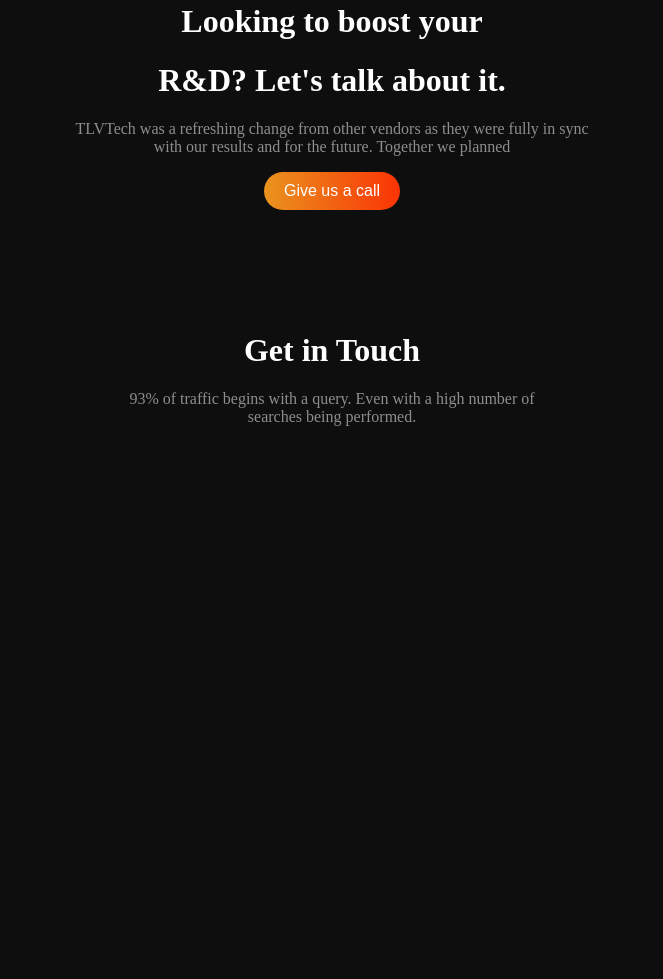
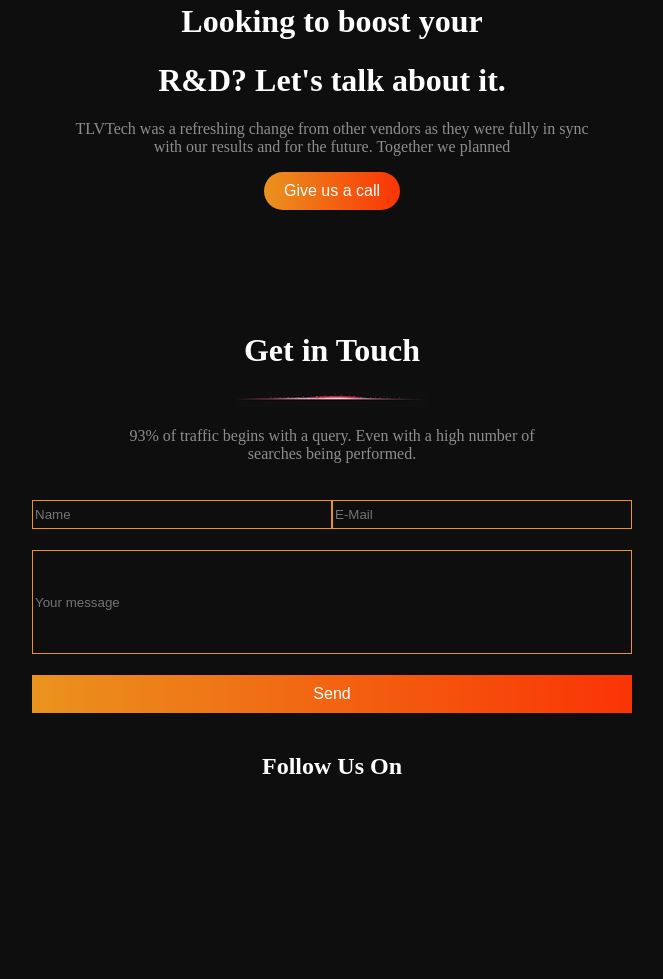
Before and after one commit to shenzlule/project_kaweke, a plain HTML site: page Landing Page Design/index.html in a window 1280 px wide. Shown: the part 2121-3100 px from the top of the page, without its empty margins (308-971 px from the left). Before the commit the page ends 2563 px from the top, so only its background shows below. Drawn offline with Linux system fonts and the light colour scheme.

Commit message:
added some codes footer

```diff
--- a/Landing Page Design/css/Sponsor.css
+++ b/Landing Page Design/css/Sponsor.css
@@ -52,3 +52,7 @@
     justify-content: space-around;
 
 }
+
+.spornsortext{
+    color: rgb(142,142,143);
+}
--- /dev/null
+++ b/Landing Page Design/css/follow.css
@@ -0,0 +1,7 @@
+.follow{
+    color: white;
+    text-align: center;
+    display: flex;
+    margin-top: 20px;
+    flex-direction: column;
+}
--- /dev/null
+++ b/Landing Page Design/css/form.css
@@ -0,0 +1,46 @@
+.gradient-form-button {
+    display: inline-block;
+    padding: 10px 20px;
+    background: linear-gradient(to right, rgb(234,147,30), rgb(250,52,5));
+    border: none;
+margin-top: 21px;
+    color: #fff;
+    font-size: 16px;
+    cursor: pointer;
+}
+
+form{
+    display: flex;
+    flex-direction: column;
+    width: 600px;
+
+}
+form span{
+    width: inherit;
+    display: flex;
+
+    flex-direction: row;
+
+}
+form span input{
+   flex-basis:50% ;
+   height: 25px;
+}
+form input{
+    border: 1px solid rgb(234,147,30);
+    color: white;
+    background-color: rgb(14,14,14);
+    height: 100px;
+    margin-top: 21px;
+
+
+}
+.formGetInTouch{
+    display: flex;
+    flex-direction: column;
+   /* border: 3px solid red; */
+    align-items: center;
+    width: inherit;
+    height: 500px;
+
+}
--- a/Landing Page Design/css/webuild.css
+++ b/Landing Page Design/css/webuild.css
@@ -43,3 +43,7 @@ align-items: center;
 #para{
     color: rgb(142  , 142, 143);
 }
+
+.weBuildText{
+    color: rgb(142,142,143);
+}
--- a/Landing Page Design/index.html
+++ b/Landing Page Design/index.html
@@ -14,6 +14,8 @@
     <link rel="stylesheet" href="./css/webuild.css">
     <link rel="stylesheet" href="./css/boost.css">
     <link rel="stylesheet" href="./css/getInTouch.css">
+    <link rel="stylesheet" href="./css/form.css">
+    <link rel="stylesheet" href="./css/follow.css">
 </head>
 
 
@@ -221,8 +223,30 @@
 
           <div class="getInTouch">
             <h1>Get in Touch</h1>
+            <span><img src="./images/getin_img.png" alt=""></span>
                 <p  id="para">93% of traffic begins with a query. Even with a high number of <br>
                 searches being performed.</p>
+          </div>
+
+          <!-- GEt in touch input form -->
+          <div class="formGetInTouch">
+            <form action="submit" >
+
+                <Span>
+                    <input type="text"  placeholder="Name">
+                    <input type="email"  placeholder="E-Mail">
+                </Span>
+
+                <input type="text"  placeholder="Your message">
+                <button class="gradient-form-button">Send</button>
+            </form>
+
+            <!-- Follow us -->
+            <div class="follow">
+                <h2>Follow Us On</h2>
+                <!-- <img src="./images/followLight.png" alt="" class="follwLight"> -->
+                <!-- <img src="./images/media_icons.png" alt="" class="followUsImage"> -->
+            </div>
           </div>
 
     </div>
```
Also changed, not shown: Landing Page Design/images/followLight.png (added), Landing Page Design/images/getin_img.png (added), Landing Page Design/images/media_icons.png (added).
